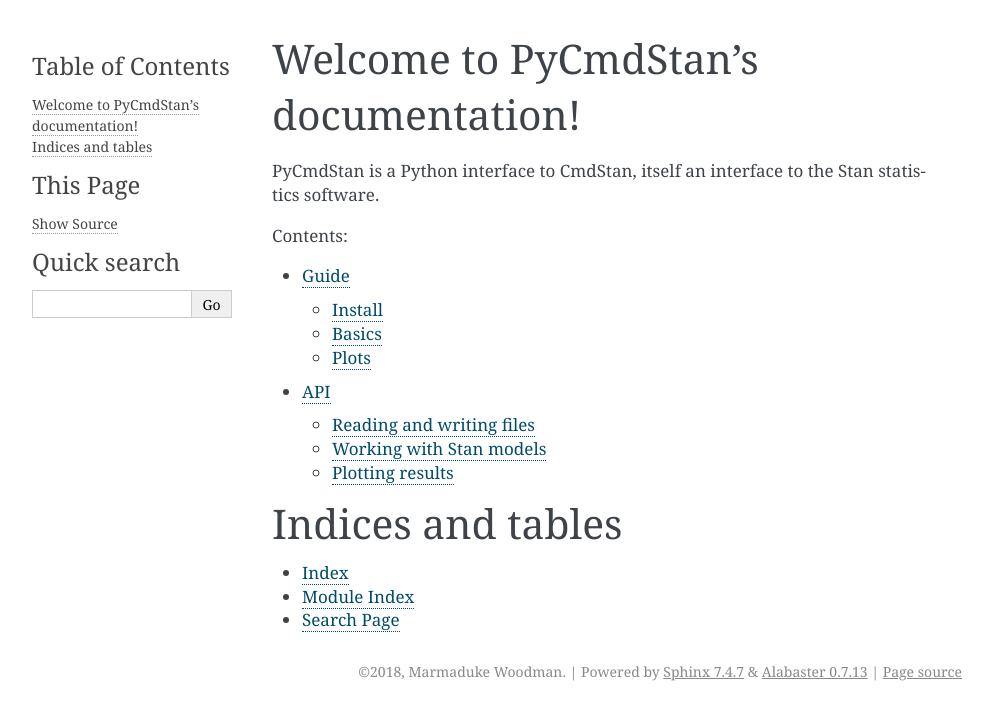
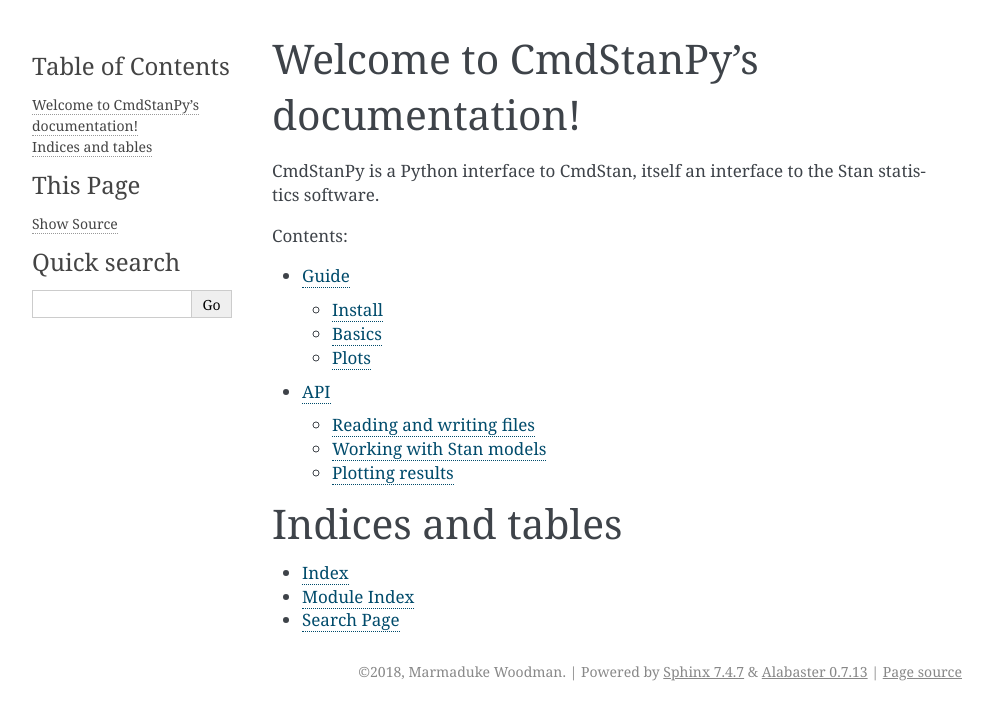
Before and after one commit to stan-dev/cmdstanpy, a Sphinx documentation site: the page built from docs/index.rst, in a window 1280 px wide. Shown: the top 720 px of the page, without its empty margins (148-1141 px from the left). Built offline with Sphinx 7.4.7, drawn with Linux system fonts in a browser that asks for light colours; formulas are drawn with MathJax 3.

Commit message:
more s/pycmdstan/cmdstanpy/

```diff
--- a/docs/conf.py
+++ b/docs/conf.py
@@ -21,7 +21,7 @@
 
 # -- Project information -----------------------------------------------------
 
-project = 'PyCmdStan'
+project = 'CmdStanPy'
 copyright = '2018, Marmaduke Woodman'
 author = 'Marmaduke Woodman'
 
@@ -104,7 +104,7 @@
 # -- Options for HTMLHelp output ---------------------------------------------
 
 # Output file base name for HTML help builder.
-htmlhelp_basename = 'PyCmdStandoc'
+htmlhelp_basename = 'CmdStanPydoc'
 
 # -- Options for LaTeX output ------------------------------------------------
 
@@ -130,7 +130,7 @@
 # (source start file, target name, title,
 #  author, documentclass [howto, manual, or own class]).
 latex_documents = [
-    (master_doc, 'PyCmdStan.tex', 'PyCmdStan Documentation',
+    (master_doc, 'CmdStanPy.tex', 'CmdStanPy Documentation',
      'Marmaduke Woodman', 'manual'),
 ]
 
@@ -138,7 +138,7 @@
 
 # One entry per manual page. List of tuples
 # (source start file, name, description, authors, manual section).
-man_pages = [(master_doc, 'cmdstanpy', 'PyCmdStan Documentation', [author], 1)]
+man_pages = [(master_doc, 'cmdstanpy', 'CmdStanPy Documentation', [author], 1)]
 
 # -- Options for Texinfo output ----------------------------------------------
 
@@ -146,7 +146,7 @@
 # (source start file, target name, title, author,
 #  dir menu entry, description, category)
 texinfo_documents = [
-    (master_doc, 'PyCmdStan', 'PyCmdStan Documentation', author, 'PyCmdStan',
+    (master_doc, 'CmdStanPy', 'CmdStanPy Documentation', author, 'CmdStanPy',
      'One line description of project.', 'Miscellaneous'),
 ]
 
--- a/docs/index.rst
+++ b/docs/index.rst
@@ -1,12 +1,12 @@
-.. PyCmdStan documentation master file, created by
+.. CmdStanPy documentation master file, created by
    sphinx-quickstart on Wed Jun  6 13:32:52 2018.
    You can adapt this file completely to your liking, but it should at least
    contain the root `toctree` directive.
 
-Welcome to PyCmdStan's documentation!
+Welcome to CmdStanPy's documentation!
 =====================================
 
-PyCmdStan is a Python interface to CmdStan, itself an interface to the
+CmdStanPy is a Python interface to CmdStan, itself an interface to the
 Stan statistics software.
 
 .. toctree::
```
Also changed, not shown: docs/api.rst (+4 -4 lines), docs/guide.rst (+8 -8 lines), 5 other files.
